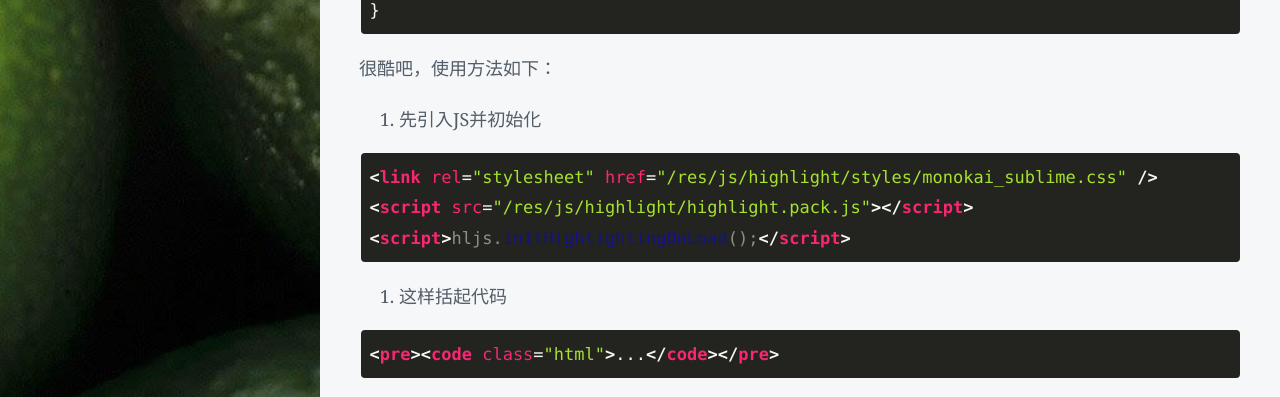
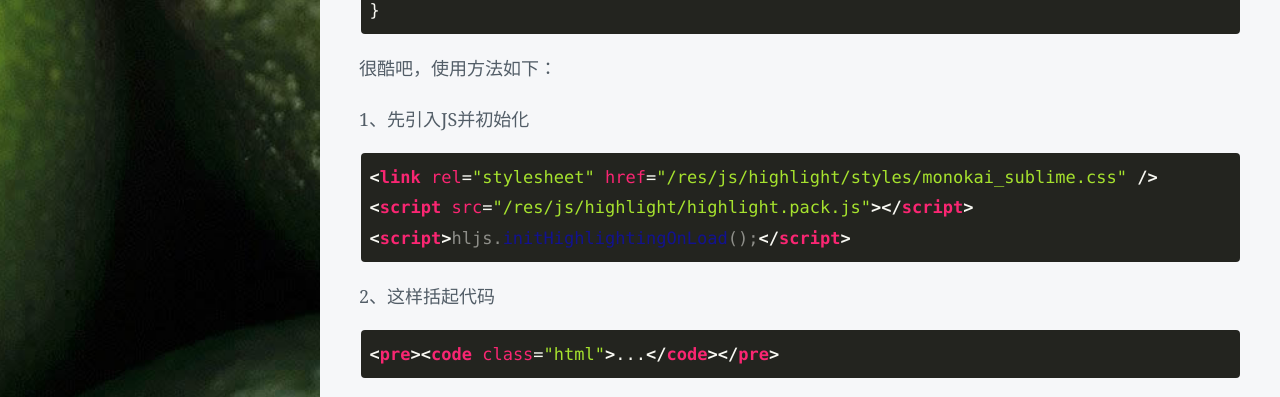
Before and after one commit to silverd/silverd.github.io, a Jekyll site: the page built from _posts/2014-11-21-hljs.md, in a window 1280 px wide and 1251 px high. Shown: the part 801-1198 px from the top of the window. Built offline with Jekyll 4.4.1, drawn with Linux system fonts in a browser that asks for light colours; some web fonts are replaced; comment, search, counter and statistics services are not loaded.

Commit message:
content up

````diff
--- a/_posts/2014-11-21-hljs.md
+++ b/_posts/2014-11-21-hljs.md
@@ -31,7 +31,7 @@ class Model_MainTask_Abstract extends Core_Model_Abstract
 
 很酷吧，使用方法如下：
 
-1. 先引入JS并初始化
+1、先引入JS并初始化
 
 ```html
 <link rel="stylesheet" href="/res/js/highlight/styles/monokai_sublime.css" />
@@ -39,7 +39,7 @@ class Model_MainTask_Abstract extends Core_Model_Abstract
 <script>hljs.initHighlightingOnLoad();</script>
 ```
 
-2. 这样括起代码
+2、这样括起代码
 
 ```html
 <pre><code class="html">...</code></pre>
````
